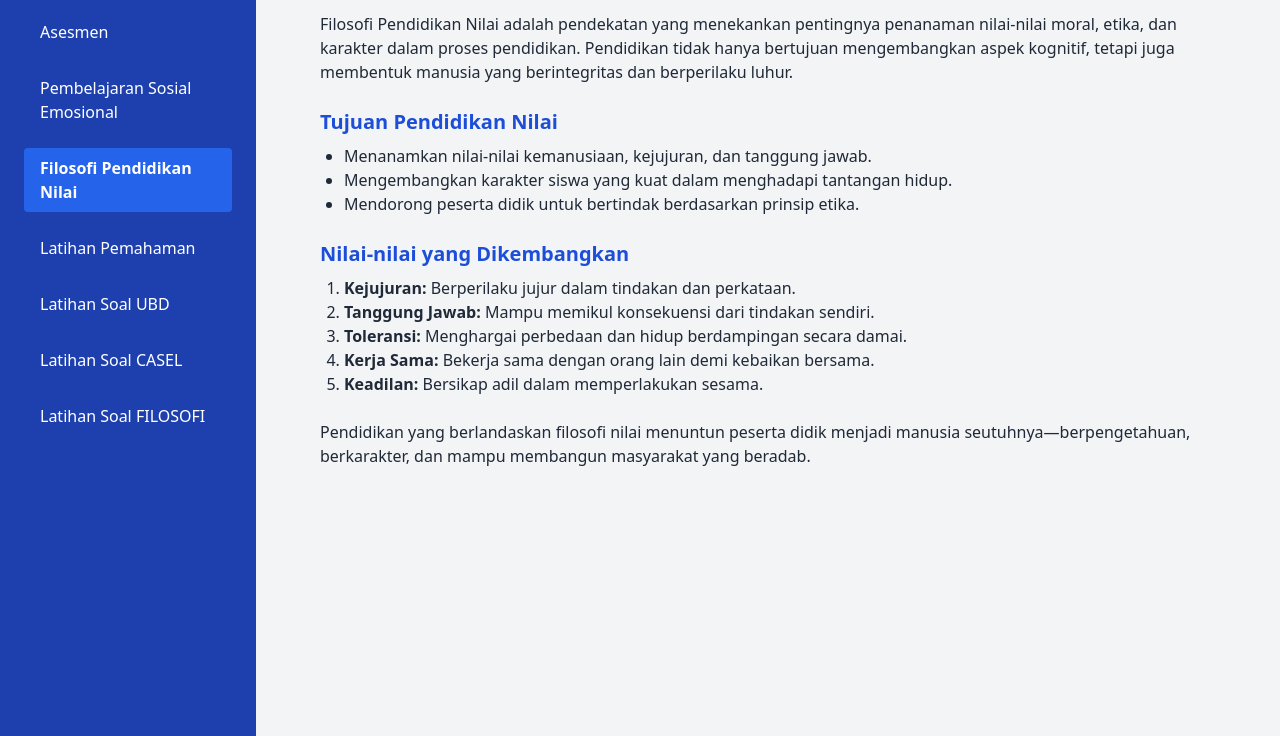
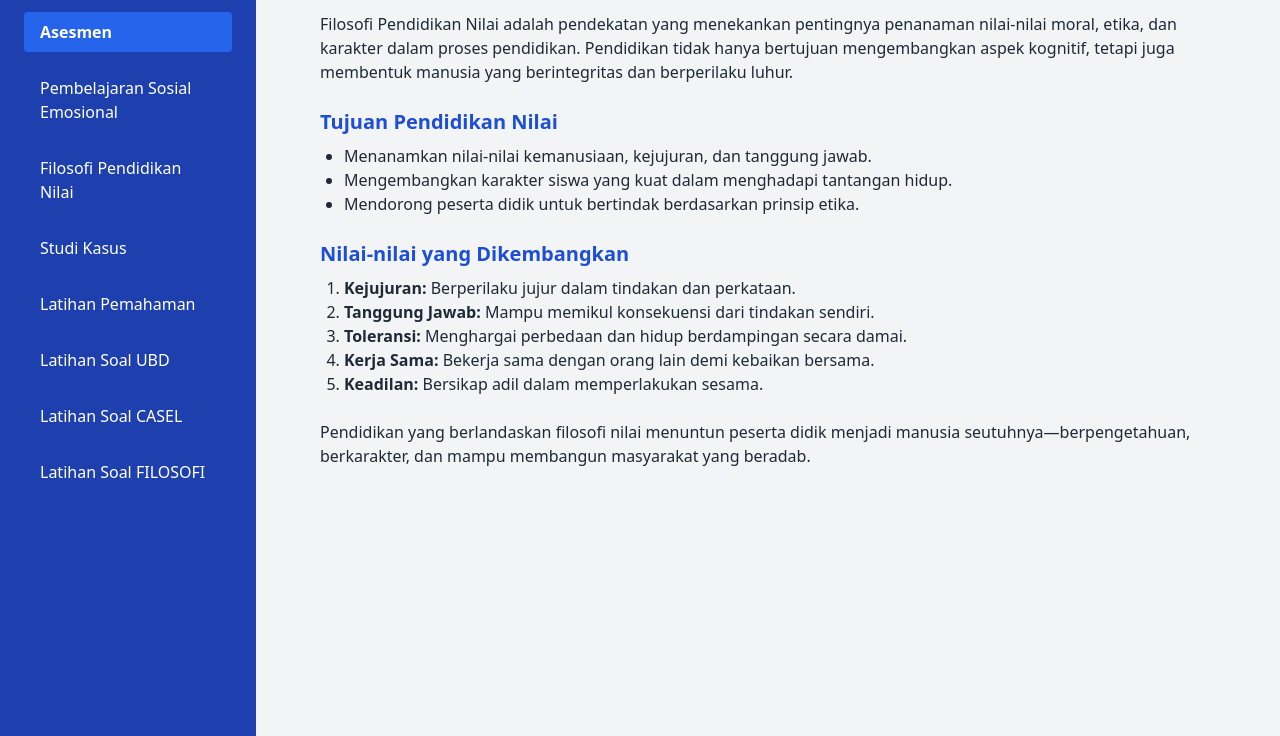
Before and after one commit to smpnegeri10banawaselatan-dev/belajar, a plain HTML site: page filosofi-nilai.html in a window 1280 px wide. Shown: the part 64-800 px from the top of the page. Drawn offline with nearby package versions, Linux system fonts and the light colour scheme.

Commit message:
Update filosofi-nilai.html

```diff
--- a/filosofi-nilai.html
+++ b/filosofi-nilai.html
@@ -12,9 +12,10 @@
     <aside class="w-64 bg-blue-800 text-white p-6 hidden md:block">
       <h2 class="text-xl font-bold mb-6">Menu Materi</h2>
       <nav class="space-y-4">
-        <a href="asesmen.html" class="block hover:bg-blue-700 px-4 py-2 rounded">Asesmen</a>
+         <a href="asesmen.html" class="block bg-blue-600 px-4 py-2 rounded text-white font-semibold">Asesmen</a>
         <a href="sosial-emosional.html" class="block hover:bg-blue-700 px-4 py-2 rounded">Pembelajaran Sosial Emosional</a>
-        <a href="filosofi-nilai.html" class="block bg-blue-600 px-4 py-2 rounded font-semibold">Filosofi Pendidikan Nilai</a>
+        <a href="filosofi-nilai.html" class="block hover:bg-blue-700 px-4 py-2 rounded">Filosofi Pendidikan Nilai</a>
+        <a href="studikasus.html" class="block hover:bg-blue-700 px-4 py-2 rounded">Studi Kasus</a>
          <a href="soal.html" class="block hover:bg-blue-700 px-4 py-2 rounded">Latihan Pemahaman</a>
          <a href="soalubd.html" class="block hover:bg-blue-700 px-4 py-2 rounded">Latihan Soal UBD</a>
         <a href="soalcasel.html" class="block hover:bg-blue-700 px-4 py-2 rounded">Latihan Soal CASEL</a>
```
